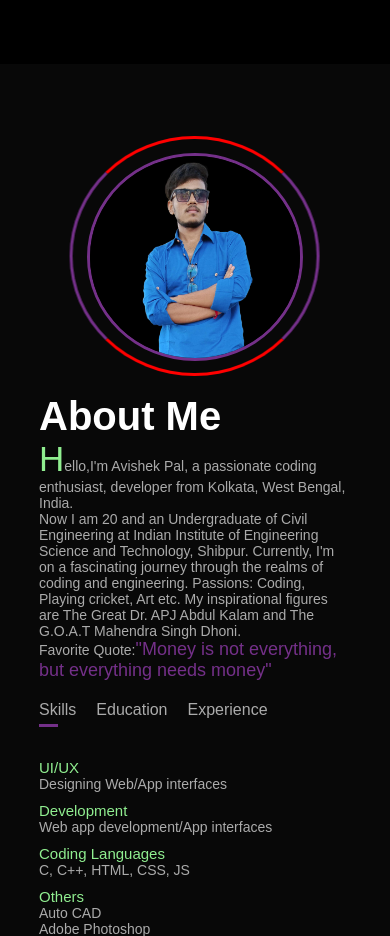
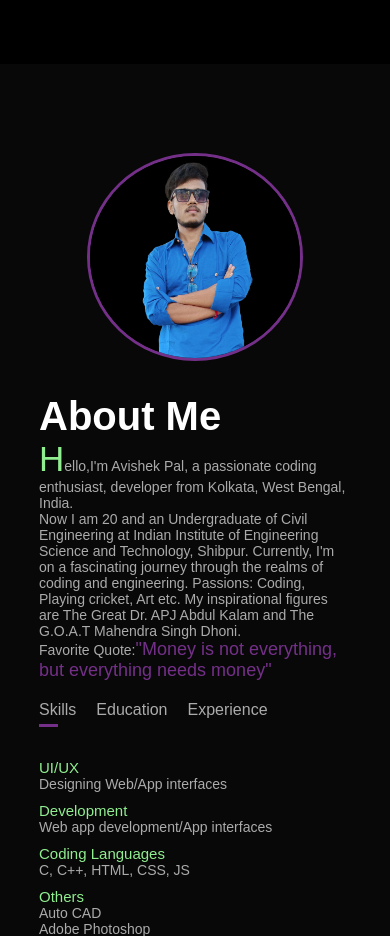
Before and after one commit to avishekpal678/portfolio, a plain HTML site: page index.html in a window 390 px wide. Shown: the part 780-1716 px from the top of the page. Drawn offline with Linux system fonts and the light colour scheme.

Commit message:
Update style.css

```diff
--- a/style.css
+++ b/style.css
@@ -692,15 +692,10 @@ nav ul .fa-solid{
   border: .2rem solid #743089;
 }
 
-.about-col-1 .circle-spin {
-  position: absolute;
-  top: -19%;
-   left: 10%;
-/* Adjust left positioning for concentric circles */
-  width: 80%; /* Adjust width to match the width of the image */
-  height: 120%;
-  border-radius: 50%; /* Maintain circularity for animated border lines */
-}
+  .about-col-1 .circle-spin {
+    display: none; /* Disabling  for small screens */
+  }
+
 
 
 
```
